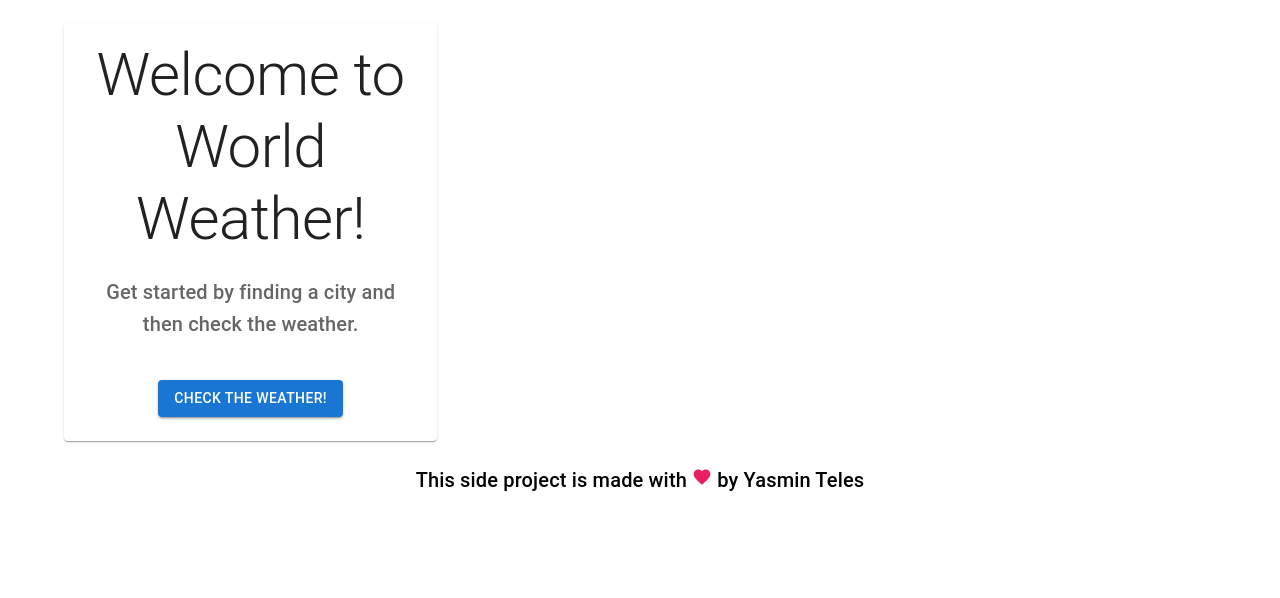
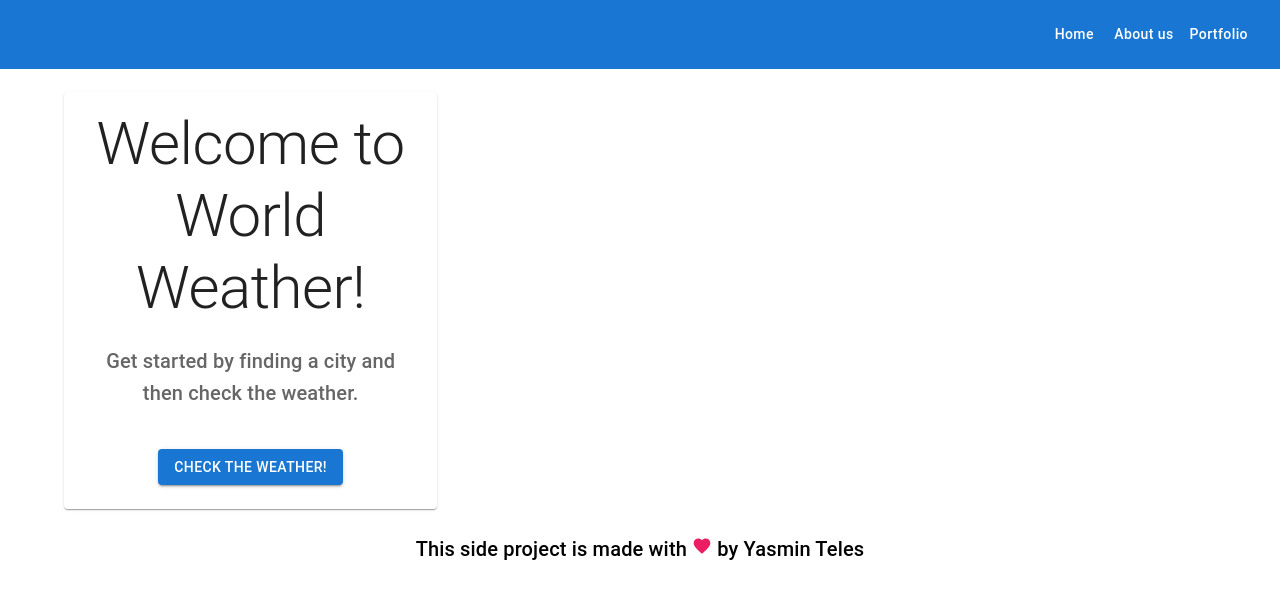
Before and after one commit to YasminTeles/new-word-weather, a Next.js app: page / in a window 1280 px wide. Shown: the top 598 px of the page. Built offline with nearby package versions, Linux system fonts and the light colour scheme.

Commit message:
feat: add menu bar

```diff
--- /dev/null
+++ b/components/Menu/DesktopMenu.tsx
@@ -0,0 +1,26 @@
+import Button from "@mui/material/Button"
+
+import MenuProps from "../../types/MenuProps"
+
+const style = {
+  my: 2,
+  color: "white",
+  display: "block",
+  textTransform: "none",
+}
+
+export default function DesktopMenu({ pages }: MenuProps) {
+  return (
+    <>
+      {pages.map((page) => (
+        <Button
+          key={page.name}
+          href={page.href}
+          sx={style}
+        >
+          {page.name}
+        </Button>
+      ))}
+    </>
+  )
+}
--- /dev/null
+++ b/components/Menu/Menu.tsx
@@ -0,0 +1,60 @@
+import AppBar from "@mui/material/AppBar"
+import Box from "@mui/material/Box"
+import Container from "@mui/material/Container"
+import Toolbar from "@mui/material/Toolbar"
+
+import Page from "../../types/Page"
+import DesktopMenu from "./DesktopMenu"
+import MobileMenu from "./MobileMenu"
+
+const pages: Page[] = [
+  { name: "Home", href: ""},
+  { name: "About us", href: "https://br.linkedin.com/in/yasminteles"},
+  { name: "Portfolio", href: "https://github.com/YasminTeles"}
+]
+
+const style = {
+  mobile: {
+    flexGrow: 1,
+    display: {
+      xs: "flex",
+      md: "none",
+    },
+  },
+  desktop: {
+    flexGrow: 1,
+    display: {
+      xs: "none",
+      md: "flex"
+    },
+    justifyContent: "right",
+    alignItems: "center"
+  },
+}
+
+export default function Menu() {
+  return (
+    <AppBar
+      position="static"
+      elevation={0}
+    >
+      <Container maxWidth="xl">
+        <Toolbar
+          disableGutters
+        >
+          <Box sx={style.mobile}>
+            <MobileMenu
+              pages={pages}
+            />
+          </Box>
+
+          <Box sx={style.desktop}>
+            <DesktopMenu
+              pages={pages}
+            />
+          </Box>
+        </Toolbar>
+      </Container>
+    </AppBar>
+  )
+}
--- /dev/null
+++ b/components/Menu/MenuIconButton.tsx
@@ -0,0 +1,19 @@
+import MenuIcon from "@mui/icons-material/Menu"
+import IconButton from "@mui/material/IconButton"
+
+import MenuIconButtonProps from "../../types/MenuIconButtonProps"
+
+export default function MenuIconButton({ onClick }: MenuIconButtonProps) {
+  return (
+    <IconButton
+      size="large"
+      aria-label="account of current user"
+      aria-controls="menu-appBar"
+      aria-haspopup="true"
+      onClick={onClick}
+      color="inherit"
+    >
+      <MenuIcon />
+    </IconButton>
+  )
+}
--- /dev/null
+++ b/components/Menu/MobileMenu.tsx
@@ -0,0 +1,88 @@
+import React from "react"
+
+import Menu from "@mui/material/Menu"
+import MenuItem from "@mui/material/MenuItem"
+import Typography from "@mui/material/Typography"
+import { isEmpty } from "lodash"
+
+import MenuProps from "../../types/MenuProps"
+import MenuIconButton from "./MenuIconButton"
+
+const style = {
+  display: {
+    xs: "block",
+    md: "none"
+  },
+}
+
+const position = {
+  anchor: {
+    vertical: "bottom",
+    horizontal: "left",
+  },
+  transform: {
+    vertical: "top",
+    horizontal: "left",
+  }
+}
+
+function goToHref(href: string) {
+  if (!isEmpty(href)) {
+    window.location.href = href
+  }
+}
+
+export default function MobileMenu({ pages }: MenuProps) {
+  const [anchorElNav, setAnchorElNav] = React.useState<null | HTMLElement>(null)
+
+  const handleCloseNavMenu = (href: string) => {
+    return () => {
+      goToHref(href)
+      setAnchorElNav(null)
+    }
+  }
+
+  return (
+    <>
+      <MenuIconButton
+        onClick={React.useCallback(
+          (event: React.MouseEvent<HTMLElement>) =>  setAnchorElNav(event.currentTarget),
+          [setAnchorElNav]
+        )}
+      />
+
+      <Menu
+        id="menu-appBar"
+        anchorEl={anchorElNav}
+        anchorOrigin={React.useMemo(
+          () => position.anchor,
+          []
+        )}
+        keepMounted
+        transformOrigin={React.useMemo(
+          () => position.transform,
+          []
+        )}
+        open={Boolean(anchorElNav)}
+        onClose={React.useCallback(
+          () => setAnchorElNav(null),
+          [setAnchorElNav]
+        )}
+        sx={style}
+      >
+        {pages.map((page) => (
+          <MenuItem
+            key={page.name}
+            onClick={handleCloseNavMenu(page.href)}
+          >
+            <Typography
+              textAlign="center"
+            >
+              {page.name}
+            </Typography>
+          </MenuItem>
+        ))}
+      </Menu>
+    </>
+  )
+}
--- a/pages/index.tsx
+++ b/pages/index.tsx
@@ -6,6 +6,7 @@ import Typography from "@mui/material/Typography"
 
 import Author from "../components/Author"
 import HeartIcon from "../components/HeartIcon"
+import Menu from "../components/Menu/Menu"
 import Pitch from "../components/Pitch"
 
 export default function Home() {
@@ -17,6 +18,8 @@ export default function Home() {
       </Head>
 
       <main>
+        <Menu />
+
         <Container maxWidth="lg">
           <Grid
             container
--- /dev/null
+++ b/types/MenuIconButtonProps.tsx
@@ -0,0 +1,3 @@
+export default interface MenuIconButtonProps {
+  onClick: (event: React.MouseEvent<HTMLElement>) => void
+}
--- /dev/null
+++ b/types/MenuProps.tsx
@@ -0,0 +1,5 @@
+import Page from "./Page"
+
+export default interface MenuProps {
+  pages: Page[],
+}
--- /dev/null
+++ b/types/Page.tsx
@@ -0,0 +1,4 @@
+export default interface Page {
+  name: string
+  href: string
+}
```
Also changed, not shown: 1 other file (tests, documents, lock files or other folders).
